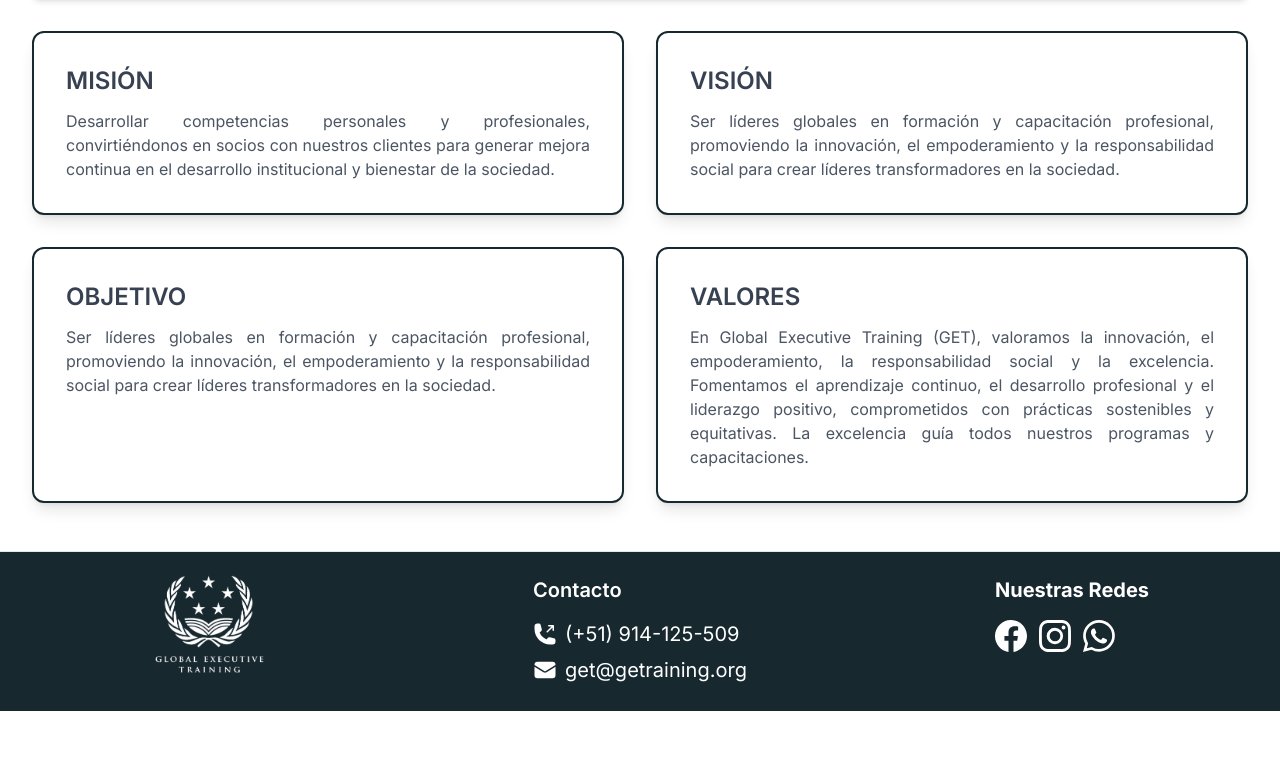
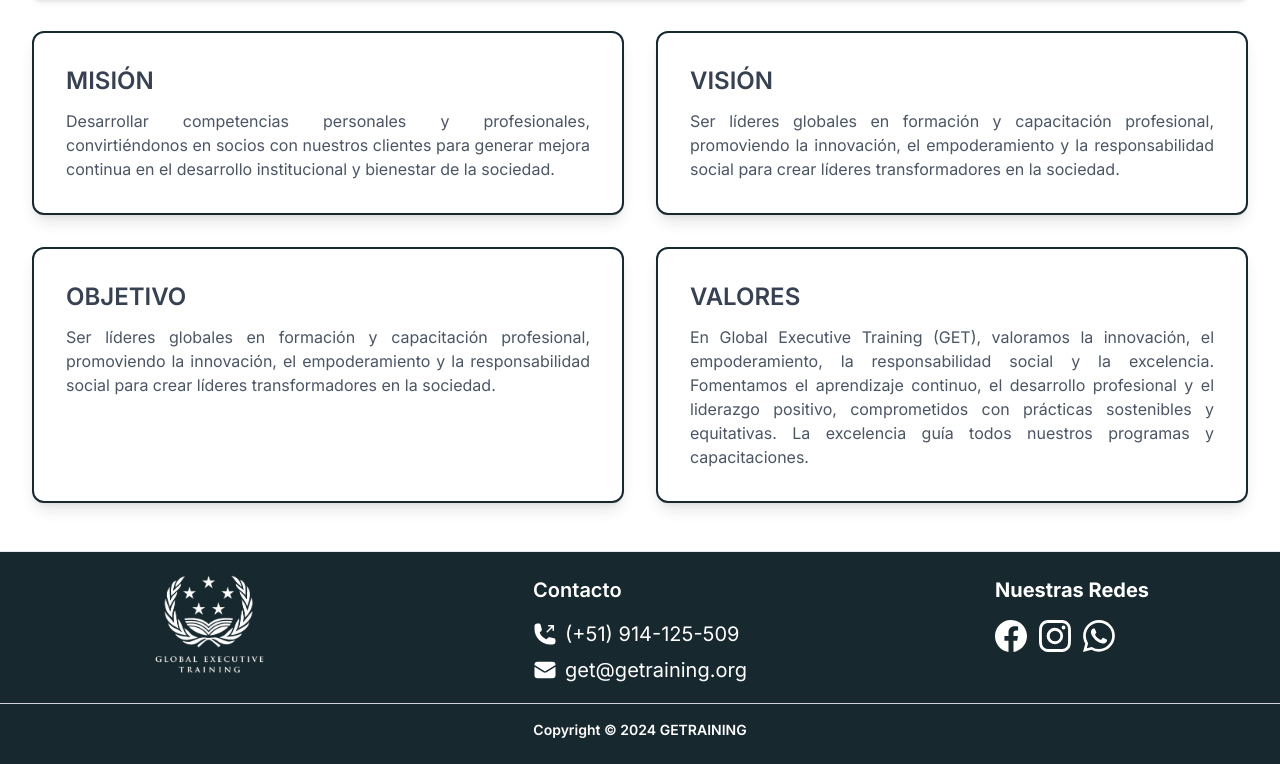
Before and after one commit to branding-emocion/getraining, a Next.js app: page /Nosotros in a window 1280 px wide. Shown: the part 953-1717 px from the top of the page. Before the commit the page ends 1664 px from the top, so only its background shows below. Built offline with nearby package versions, Linux system fonts and the light colour scheme.

Commit message:
mejorando seo en el footer

```diff
--- a/app/Footer.js
+++ b/app/Footer.js
@@ -102,7 +102,7 @@ const Footer = () => {
           </div>
 
           <div className="sm:max-w-[290px] sm:mx-auto sm:col-span-2 lg:col-span-1  mx-auto">
-            <h6 className="font-bold mb-4 text-xl">Nuestras Redes</h6>
+            <h1 className="font-bold mb-4 text-xl">Nuestras Redes</h1>
             <div className="flex gap-3">
               <a
                 href="https://www.facebook.com/corp.lugarsa"
@@ -137,6 +137,22 @@ const Footer = () => {
               </a>
             </div>
           </div>
+          <div className="  sm:col-span-2 lg:col-span-3 ">
+            <div className="">
+              <hr className=" py-2 border-gray-300" />
+              <div className="flex  flex-wrap items-center md:justify-between justify-center">
+                <div className="w-full  px-4 mx-auto text-center">
+                  <div className="text-sm font-semibold text-white ">
+                    Copyright ©{" "}
+                    <span id="get-current-year">
+                      {new Date().getFullYear()}
+                    </span>{" "}
+                    GETRAINING
+                  </div>
+                </div>
+              </div>
+            </div>
+          </div>
         </div>
       </div>
     </>
```
